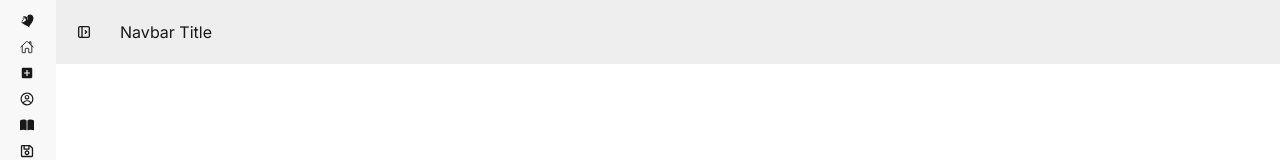
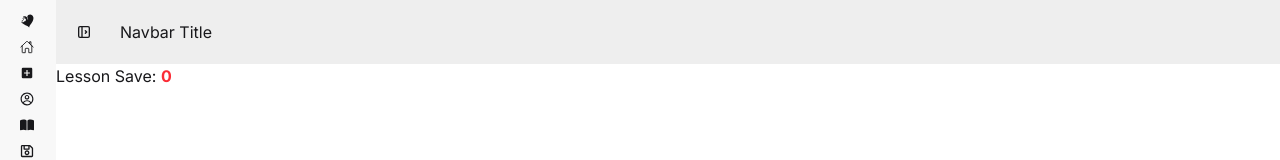
Before and after one commit to faysil-amin/DotCom-clind, a React (Vite) app: page /dashboard/saveLesson in a window 1280 px wide. Shown: the top 160 px of the page. Built offline with nearby package versions, Linux system fonts and the light colour scheme; no server answers; sample sign-in values are in the browser's storage; a web font is replaced by a local one.

Commit message:
edit public lesson

```diff
--- a/src/Pages/DashbordSaveLesson/DashbordSaveLesson.jsx
+++ b/src/Pages/DashbordSaveLesson/DashbordSaveLesson.jsx
@@ -1,9 +1,28 @@
 import React from "react";
+import useAuth from "../../Hook/useAuth";
+import { useQuery } from "@tanstack/react-query";
+import useAxiosSecure from "../../useAxiosSecure/useAxiosSecure";
+import Container from "../../Component/Container/Container";
+import Loading from "../Loading&error/Loading/Loading";
 
 const DashbordSaveLesson = () => {
-  return <div>
-
-  </div>;
+  const { user } = useAuth();
+  const axiosSecure = useAxiosSecure();
+  const { data: saveLessonData = [], isLoading } = useQuery({
+    queryKey: ["saveLessonData", user?.email],
+    queryFn: async () => {
+      const res = await axiosSecure.get(`/lessonSave/${user?.email}`);
+      return res.data;
+    },
+  });
+  return (
+    <div>
+      <h1>
+        Lesson Save:{" "}
+        <span className="text-red-500 font-bold">{saveLessonData.length}</span>
+      </h1>
+    </div>
+  );
 };
 
 export default DashbordSaveLesson;
--- a/src/Pages/PublicLesson/PublicLesson.jsx
+++ b/src/Pages/PublicLesson/PublicLesson.jsx
@@ -76,6 +76,10 @@ const PublicLesson = () => {
       lessonId: res._id,
       lesson_title: res.lesson_title,
       user_email: user?.email,
+      createdAt: res.createdAt,
+      lesson_like: res.lesson_like,
+      lesson_save: res.lesson_save,
+      lesson_image: res.lesson_image,
     };
     axiosSecure.post("/lessonSave", saveObject).then((res) => {
       if (res.data.insertedId) {
```
